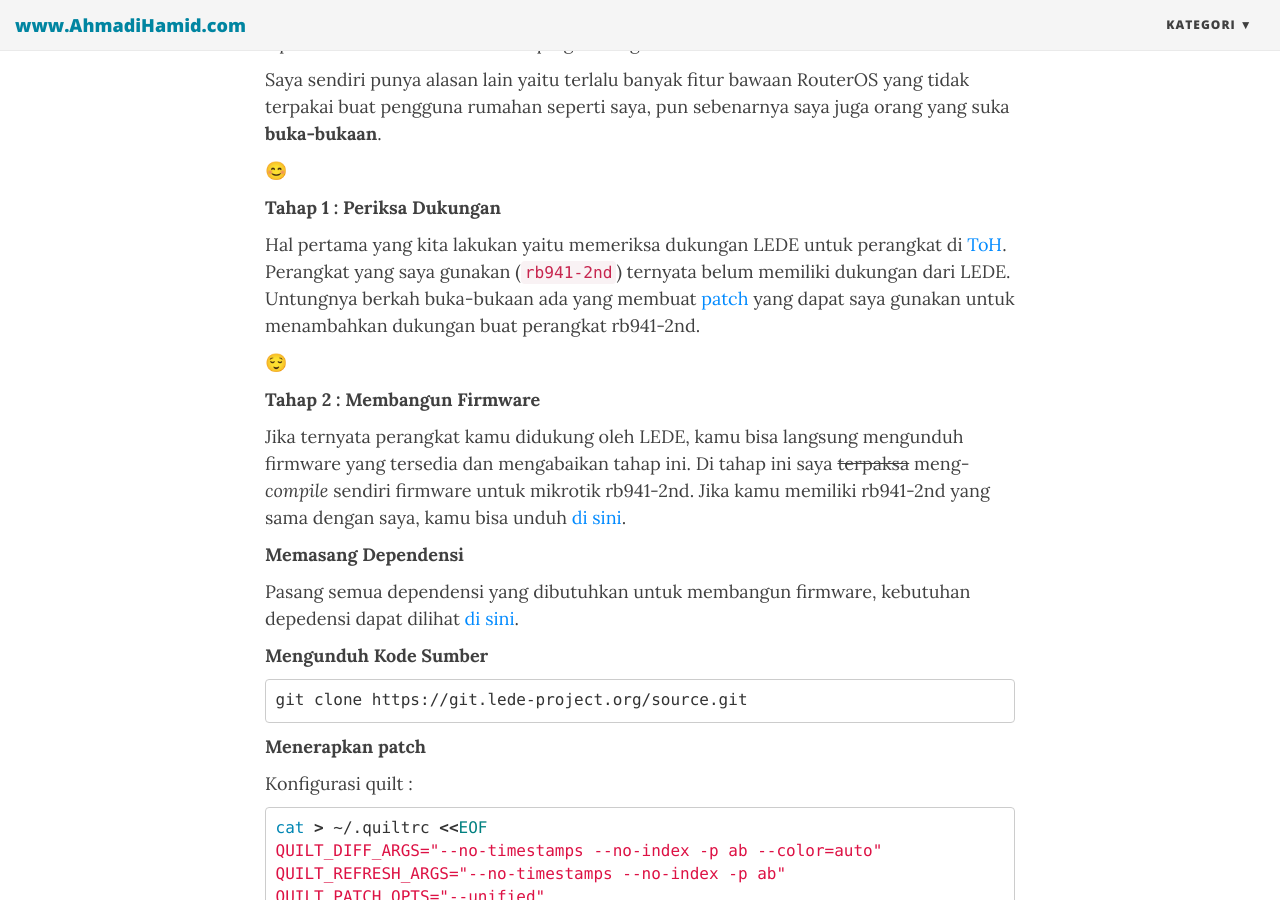
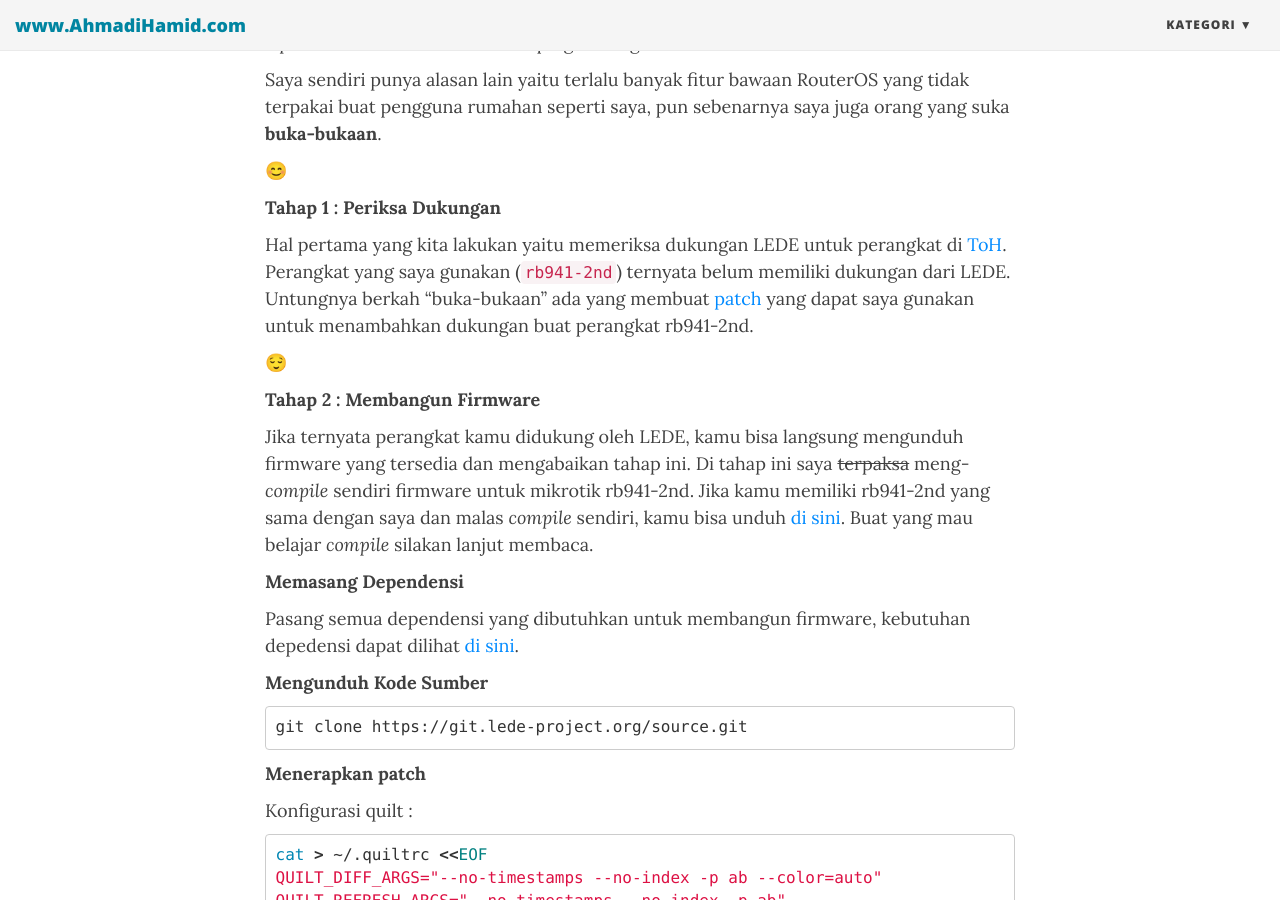
Before and after one commit to ahmadihamid/ahmadihamid.github.io, a Jekyll site: the page built from _posts/2017-01-17-RouterboardWRT.md, in a window 1280 px wide and 900 px high, scrolled down 494 px. Built offline with Jekyll 4.4.1, drawn with Linux system fonts in a browser that asks for light colours; nearby versions of some CDN libraries; comment, search, counter and statistics services are not loaded.

Commit message:
Update 2017-01-17-RouterboardWRT.md

```diff
--- a/_posts/2017-01-17-RouterboardWRT.md
+++ b/_posts/2017-01-17-RouterboardWRT.md
@@ -17,13 +17,13 @@ Saya sendiri punya alasan lain yaitu terlalu banyak fitur bawaan RouterOS yang t
 
 **Tahap 1 : Periksa Dukungan**
 
-Hal pertama yang kita lakukan yaitu memeriksa dukungan LEDE untuk perangkat di [ToH](https://lede-project.org/toh/start). Perangkat yang saya gunakan (`rb941-2nd`) ternyata belum memiliki dukungan dari LEDE. Untungnya berkah buka-bukaan ada yang membuat [patch](http://patchwork.ozlabs.org/patch/711136/raw/)  yang dapat saya gunakan untuk menambahkan dukungan buat perangkat rb941-2nd.
+Hal pertama yang kita lakukan yaitu memeriksa dukungan LEDE untuk perangkat di [ToH](https://lede-project.org/toh/start). Perangkat yang saya gunakan (`rb941-2nd`) ternyata belum memiliki dukungan dari LEDE. Untungnya berkah "buka-bukaan" ada yang membuat [patch](http://patchwork.ozlabs.org/patch/711136/raw/)  yang dapat saya gunakan untuk menambahkan dukungan buat perangkat rb941-2nd.
 
 😌
 
 **Tahap 2 : Membangun Firmware**
 
-Jika ternyata perangkat kamu didukung oleh LEDE, kamu bisa langsung mengunduh firmware yang tersedia dan mengabaikan tahap ini. Di tahap ini saya ~~terpaksa~~ meng-*compile* sendiri firmware untuk mikrotik rb941-2nd. Jika kamu memiliki rb941-2nd yang sama dengan saya, kamu bisa unduh [di sini](https://github.com/ahmadihamid/rb941-2nd-LEDE/releases).
+Jika ternyata perangkat kamu didukung oleh LEDE, kamu bisa langsung mengunduh firmware yang tersedia dan mengabaikan tahap ini. Di tahap ini saya ~~terpaksa~~ meng-*compile* sendiri firmware untuk mikrotik rb941-2nd. Jika kamu memiliki rb941-2nd yang sama dengan saya dan malas *compile* sendiri, kamu bisa unduh [di sini](https://github.com/ahmadihamid/rb941-2nd-LEDE/releases). Buat yang mau belajar *compile* silakan lanjut membaca.
 
 **Memasang Dependensi**
 
```
